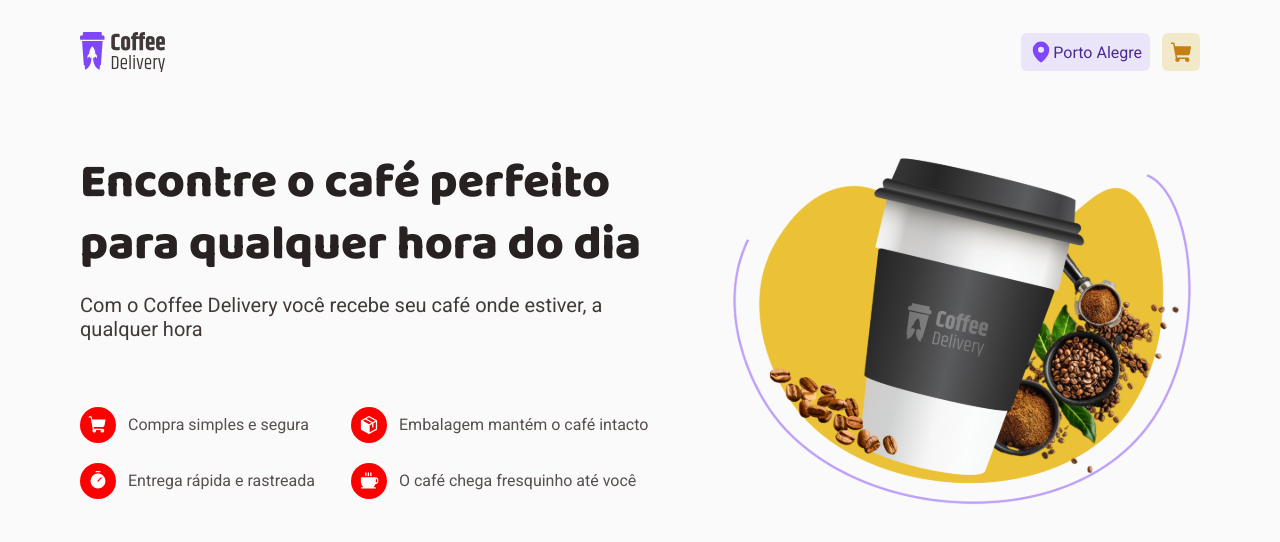
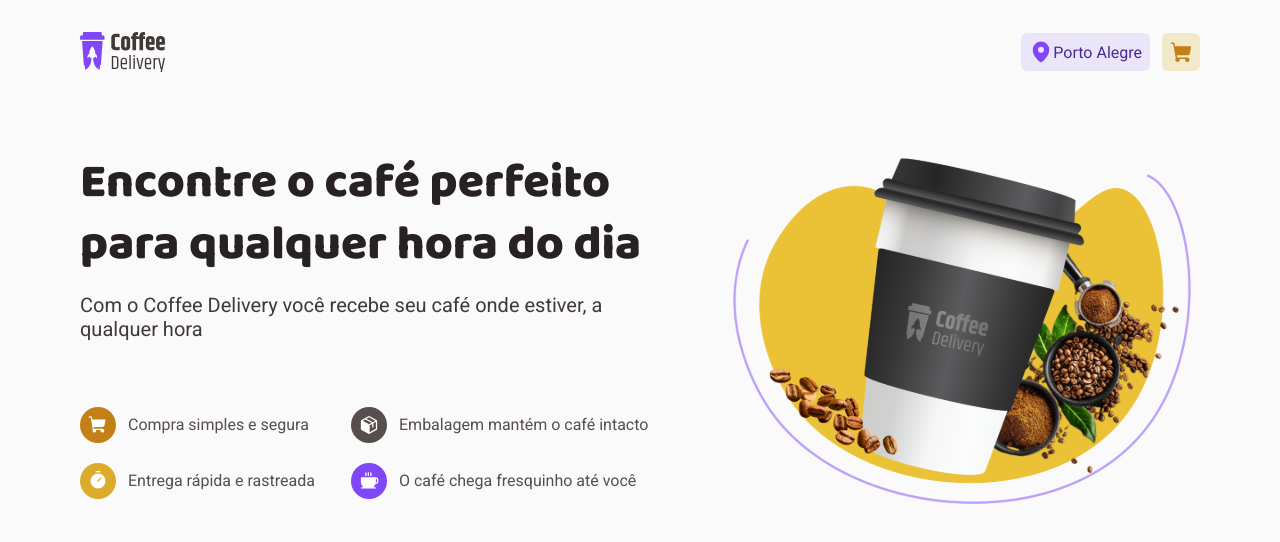
Before and after one commit to AndrewReis/coffe-delivery, a React (Vite) app: page / in a window 1280 px wide. Shown: the top 542 px of the page. Built offline with nearby package versions, Linux system fonts and the light colour scheme.

Commit message:
fix component Banner and Item

```diff
--- a/src/components/Banner/Item/index.tsx
+++ b/src/components/Banner/Item/index.tsx
@@ -1,19 +1,18 @@
 import { IconProps } from 'phosphor-react'
 
-import { Container } from "./styles";
+import { Container, COLORS } from "./styles";
 
 interface Props {
   icon: React.ComponentType<IconProps>;
   text: string;
-  backgroundColor: string;
-  color: string;
+  backgroundColor: keyof typeof COLORS;
 }
 
-export function Item({ icon: Icon, backgroundColor, color, text }: Props) {
+export function Item({ icon: Icon, backgroundColor, text }: Props) {
   return (
     <Container backgroundColor={backgroundColor}>
       <div>
-        <Icon size={20} weight='fill' color={color} />
+        <Icon size={20} weight='fill' color='white' />
       </div>
       <span>{text}</span>
     </Container>
--- a/src/components/Banner/Item/styles.ts
+++ b/src/components/Banner/Item/styles.ts
@@ -1,7 +1,14 @@
 import styled from "styled-components";
 
+export const COLORS = {
+  'yellow': 'yellow',
+  'yellow-dark': 'yellow-dark',
+  'base-text': 'base-text',
+  'purple' : 'purple'
+} as const
+
 interface Props {
-  backgroundColor: string
+  backgroundColor: keyof typeof COLORS
 }
 
 export const Container = styled.div<Props>`
@@ -12,7 +19,7 @@
     display: flex;
     align-items: center;
     justify-content: center;
-    background-color: ${props => props.backgroundColor};
+    background-color: ${props => props.theme[COLORS[props.backgroundColor]]};
     border-radius: 50%;
     padding: 8px;
   }
--- a/src/components/Banner/index.tsx
+++ b/src/components/Banner/index.tsx
@@ -16,10 +16,10 @@
           </Headings>
 
           <Items>
-            <Item icon={ShoppingCart} backgroundColor='red' color='white' text='Compra simples e segura' />
-            <Item icon={Package} backgroundColor='red' color='white' text='Embalagem mantém o café intacto' />
-            <Item icon={Timer} backgroundColor='red' color='white' text='Entrega rápida e rastreada' />
-            <Item icon={Coffee} backgroundColor='red' color='white' text='O café chega fresquinho até você' />
+            <Item icon={ShoppingCart} backgroundColor='yellow-dark' text='Compra simples e segura' />
+            <Item icon={Package} backgroundColor='base-text' text='Embalagem mantém o café intacto' />
+            <Item icon={Timer} backgroundColor='yellow' text='Entrega rápida e rastreada' />
+            <Item icon={Coffee} backgroundColor='purple' text='O café chega fresquinho até você' />
           </Items>
         </div>
 
--- a/src/components/Banner/styles.ts
+++ b/src/components/Banner/styles.ts
@@ -24,10 +24,10 @@
   }
 
   @media (max-width:720px) {
-    display: flex;
-    flex-direction: column;
-    align-items: center;
-    justify-content: center;
+    grid-template-columns: 1fr;
+    img {
+      display: none;
+    }
   }
 `;
 
@@ -57,10 +57,7 @@
 
 
   @media (max-width:720px) {
-    display: flex;
-    flex-direction: column;
-    align-items: center;
-    justify-content: center;
+    grid-template-columns: 1fr;
     gap: 20px;
   }
 `;
```
